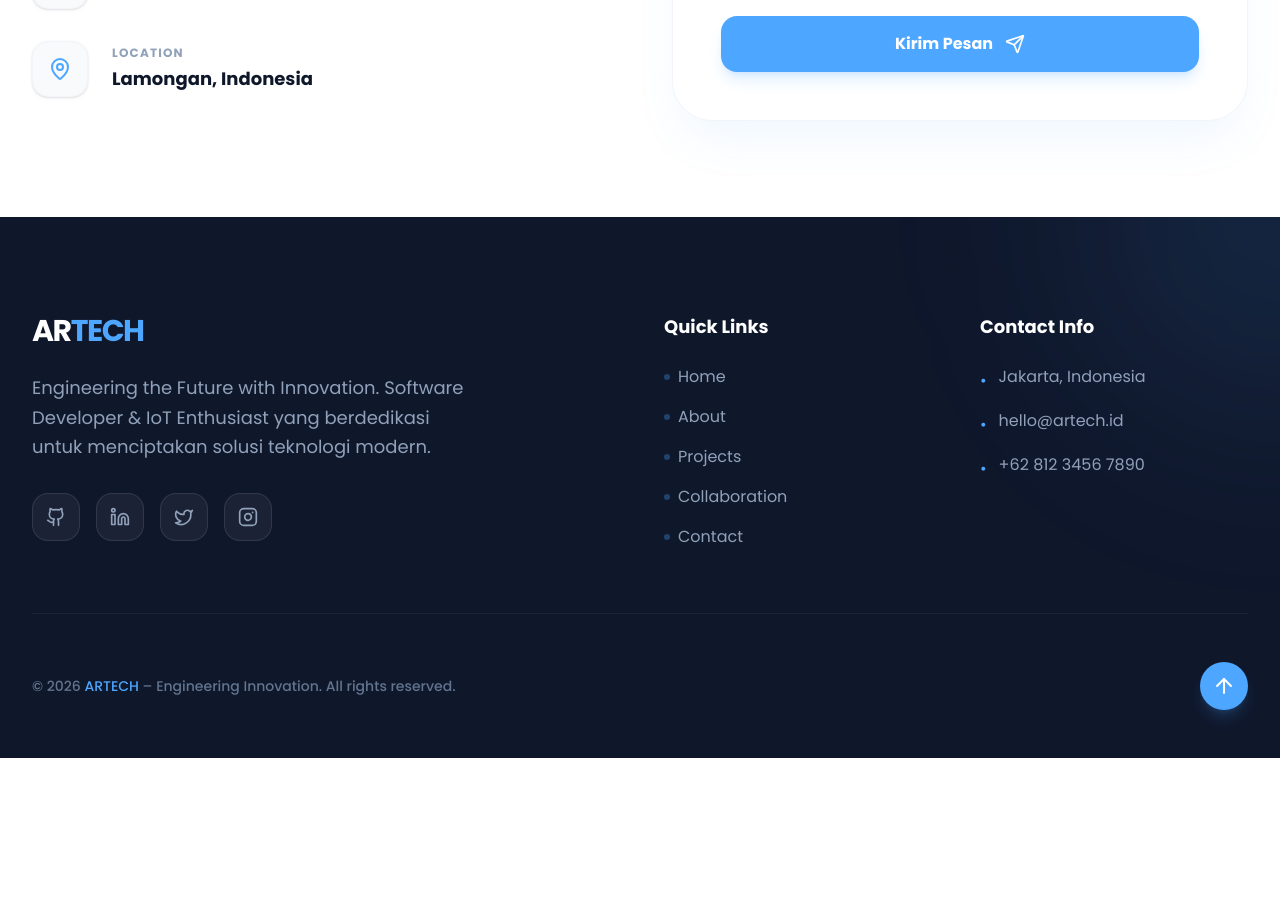
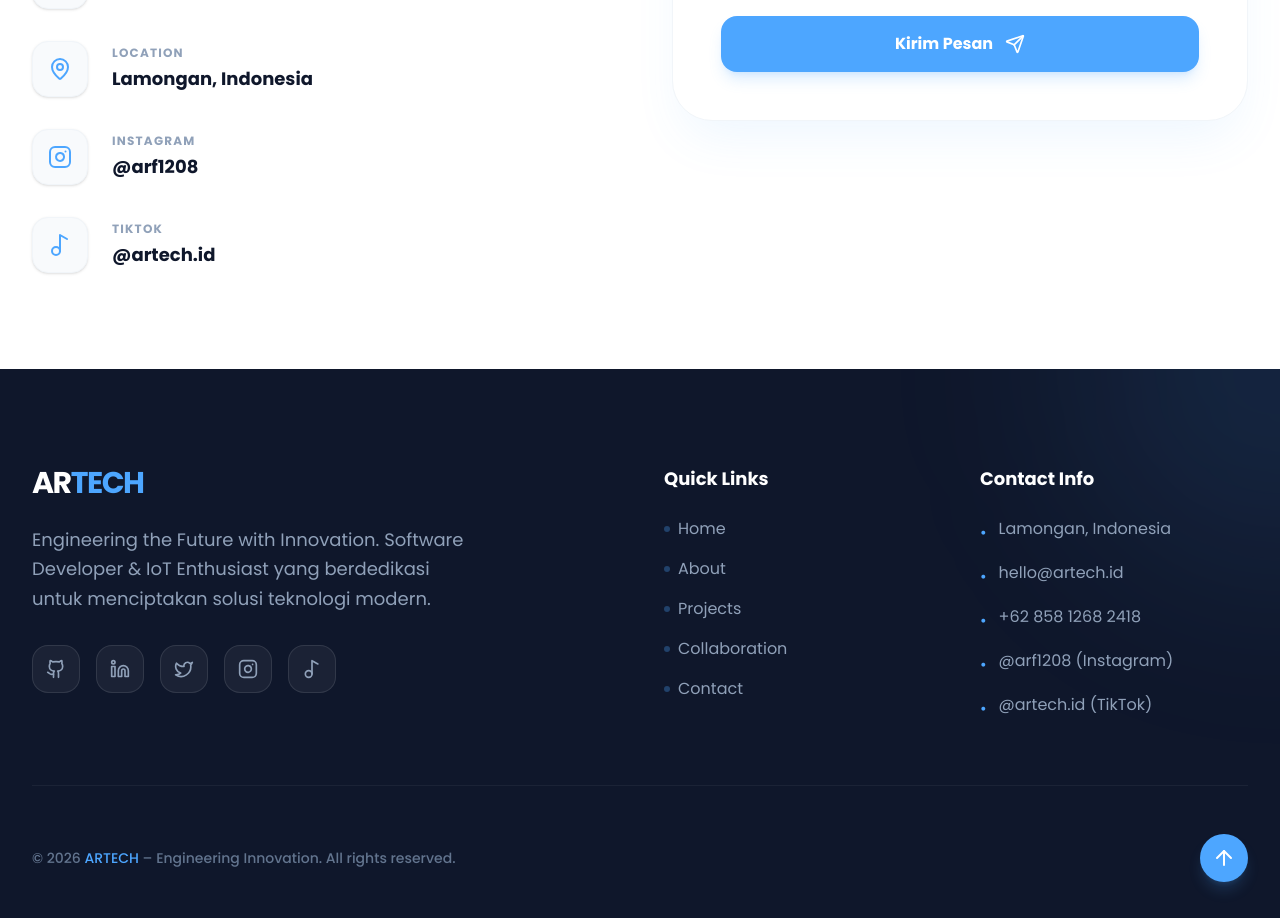
Before and after one commit to arf1208/artech-porto, a React (Vite) app: page / in a window 1280 px wide. Shown: the part 4200-5118 px from the top of the page. Before the commit the page ends 4958 px from the top, so only its background shows below. Built offline with nearby package versions, Linux system fonts and the light colour scheme.

Commit message:
feat: Add social media links and contact details
Adds Instagram and music icons to the Contact component and includes Instagram and music links in the Footer. Updates location and phone number in the Footer to reflect current details.

```diff
--- a/src/components/Contact.tsx
+++ b/src/components/Contact.tsx
@@ -1,6 +1,6 @@
 import { motion, AnimatePresence } from "motion/react";
 import { useState } from "react";
-import { Send, CheckCircle, Mail, Phone, MapPin } from "lucide-react";
+import { Send, CheckCircle, Mail, Phone, MapPin, Instagram, Music2 } from "lucide-react";
 
 export default function Contact() {
   const [formData, setFormData] = useState({ name: "", email: "", message: "" });
@@ -79,6 +79,24 @@ export default function Contact() {
                 <div>
                   <p className="text-xs text-slate-400 font-bold uppercase tracking-widest mb-1">Location</p>
                   <p className="text-lg font-bold text-slate-900">Lamongan, Indonesia</p>
+                </div>
+              </div>
+              <div className="flex items-center gap-6 group">
+                <div className="w-14 h-14 rounded-2xl bg-slate-50 border border-slate-100 flex items-center justify-center text-brand group-hover:bg-brand group-hover:text-white transition-all duration-300 shadow-sm">
+                  <Instagram size={24} />
+                </div>
+                <div>
+                  <p className="text-xs text-slate-400 font-bold uppercase tracking-widest mb-1">Instagram</p>
+                  <p className="text-lg font-bold text-slate-900">@arf1208</p>
+                </div>
+              </div>
+              <div className="flex items-center gap-6 group">
+                <div className="w-14 h-14 rounded-2xl bg-slate-50 border border-slate-100 flex items-center justify-center text-brand group-hover:bg-brand group-hover:text-white transition-all duration-300 shadow-sm">
+                  <Music2 size={24} />
+                </div>
+                <div>
+                  <p className="text-xs text-slate-400 font-bold uppercase tracking-widest mb-1">TikTok</p>
+                  <p className="text-lg font-bold text-slate-900">@artech.id</p>
                 </div>
               </div>
             </div>
--- a/src/components/Footer.tsx
+++ b/src/components/Footer.tsx
@@ -1,5 +1,5 @@
 import { motion } from "motion/react";
-import { Github, Linkedin, Twitter, Instagram, ArrowUp } from "lucide-react";
+import { Github, Linkedin, Twitter, Instagram, ArrowUp, Music2 } from "lucide-react";
 
 export default function Footer() {
   const scrollToTop = () => {
@@ -11,6 +11,7 @@ export default function Footer() {
     { icon: <Linkedin size={20} />, href: "#", label: "Linkedin" },
     { icon: <Twitter size={20} />, href: "#", label: "Twitter" },
     { icon: <Instagram size={20} />, href: "#", label: "Instagram" },
+    { icon: <Music2 size={20} />, href: "#", label: "TikTok" },
   ];
 
   return (
@@ -67,7 +68,7 @@ export default function Footer() {
             <ul className="space-y-4">
               <li className="text-slate-400 flex items-start gap-3">
                 <span className="text-brand mt-1">•</span>
-                Jakarta, Indonesia
+                Lamongan, Indonesia
               </li>
               <li className="text-slate-400 flex items-start gap-3">
                 <span className="text-brand mt-1">•</span>
@@ -75,7 +76,15 @@ export default function Footer() {
               </li>
               <li className="text-slate-400 flex items-start gap-3">
                 <span className="text-brand mt-1">•</span>
-                +62 812 3456 7890
+                +62 858 1268 2418
+              </li>
+              <li className="text-slate-400 flex items-start gap-3">
+                <span className="text-brand mt-1">•</span>
+                @arf1208 (Instagram)
+              </li>
+              <li className="text-slate-400 flex items-start gap-3">
+                <span className="text-brand mt-1">•</span>
+                @artech.id (TikTok)
               </li>
             </ul>
           </div>
```
